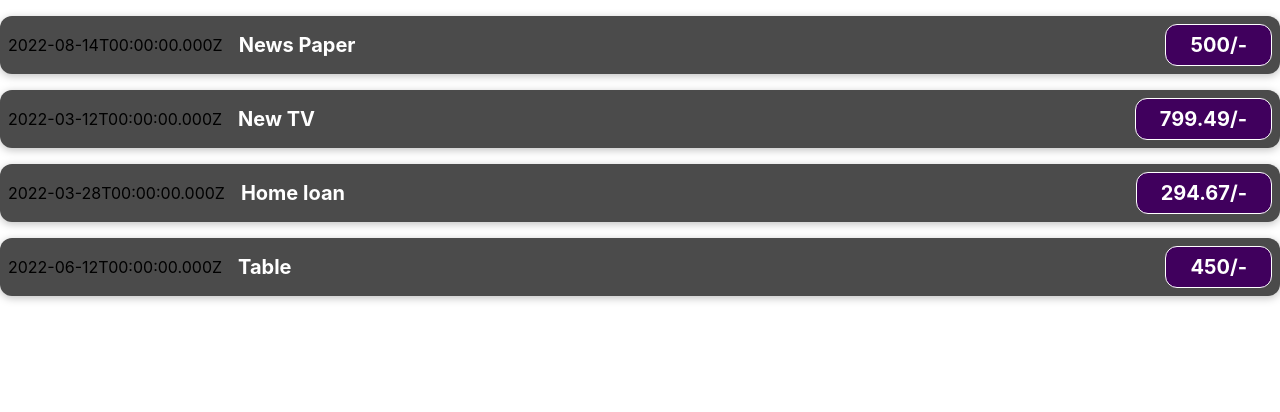
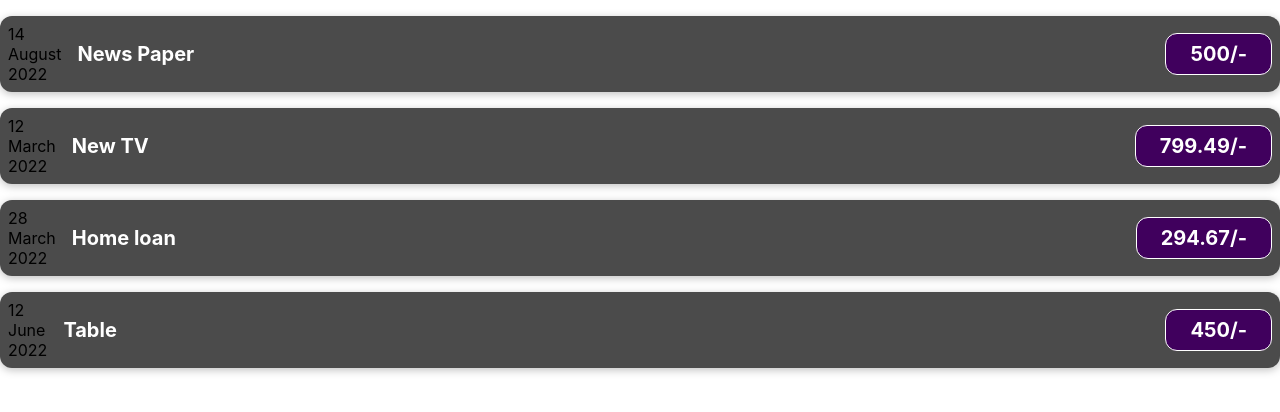
Before and after one commit to sachin-ranganath-k/react-revised, a React (Create React App) app in the folder react-revisited/: page / in a window 1280 px wide. Shown: the top 412 px of the page. Built offline with nearby package versions, Linux system fonts and the light colour scheme.

Commit message:
date optimized

```diff
--- a/react-revisited/src/components/ExpenseItem.jsx
+++ b/react-revisited/src/components/ExpenseItem.jsx
@@ -2,17 +2,28 @@ import React from "react";
 import "./ExpenseItem.css";
 
 const ExpenseItem = (propsFromApp) => {
+  const expenseMonth = propsFromApp.expenseDate.toLocaleString("en-US", {
+    month: "long",
+  });
 
-    // const expenseDate=new Date(2022, 9, 25);
-    // const expenseItem='Home loan';
-    // const expenseAmount= 20000
+  const expenseDate=propsFromApp.expenseDate.toLocaleString("en-US", {
+    day:'2-digit'
+  })
+
+  const expenseYear=propsFromApp.expenseDate.getFullYear();
 
   return (
     <div className="expense-item">
-      <div>{propsFromApp.expenseDate.toISOString()}</div>
+      <div>
+        <div>{expenseDate}</div>
+        <div>{expenseMonth}</div>
+        <div>{expenseYear}</div>
+      </div>
       <div className="expense-item__description">
         <h2>{propsFromApp.expenseTitle}</h2>
-        <div className="expense-item__price">{propsFromApp.expenseAmount}/-</div>
+        <div className="expense-item__price">
+          {propsFromApp.expenseAmount}/-
+        </div>
       </div>
     </div>
   );
```
